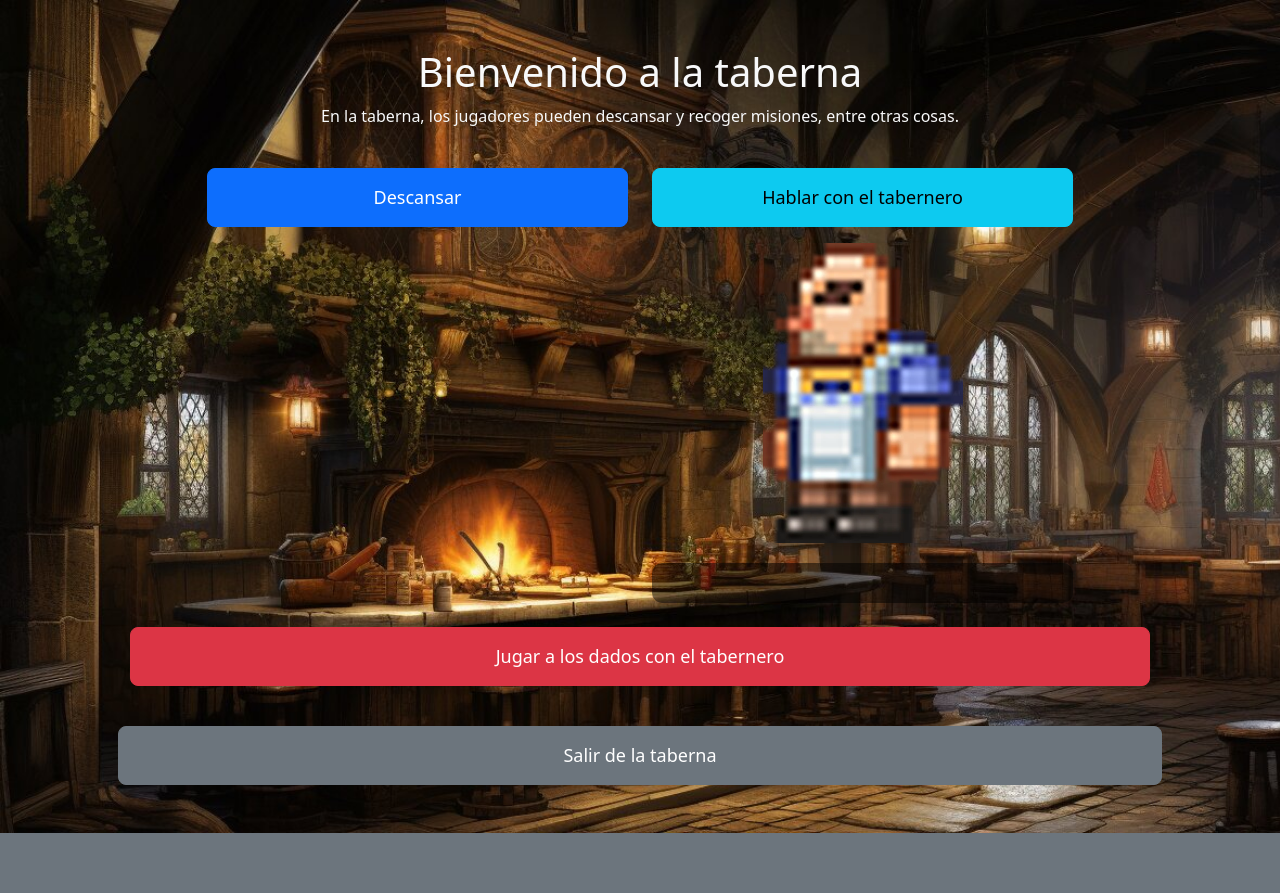
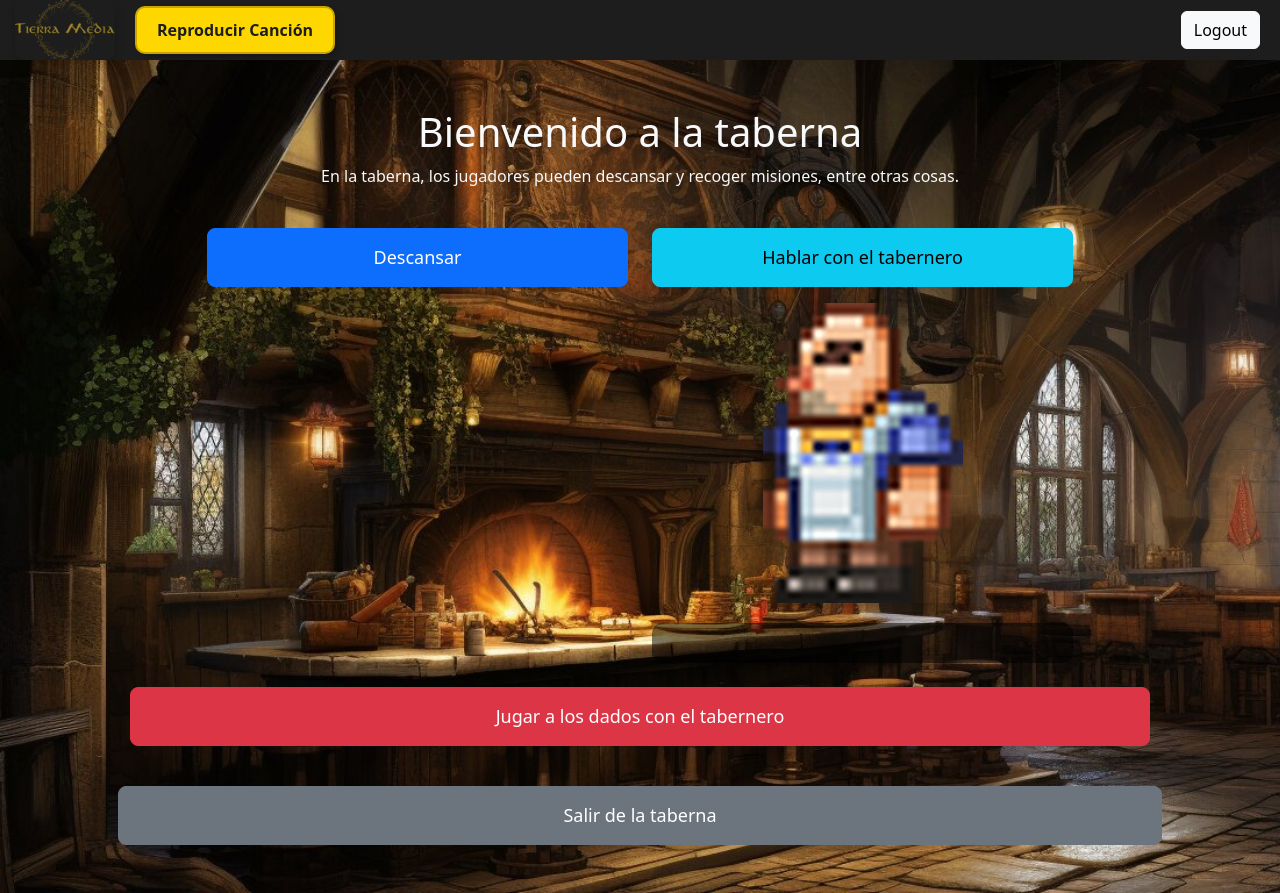
Before and after one commit to Carlos5Noob/TierraMedia-Django, a Django app: page /game/taberna/ in a window 1280 px wide. Before the commit the page ends 833 px from the top, so only its background shows below. Run offline with Django 5.2, Linux system fonts and the light colour scheme; a user stored in the database is signed in.

Commit message:
Taberna terminada

```diff
--- a/app/templates/app/taberna.html
+++ b/app/templates/app/taberna.html
@@ -1,10 +1,13 @@
 <!DOCTYPE html>
 <html lang="en">
+{% load static %}
 <head>
     <meta charset="UTF-8">
     <title>Taberna</title>
     <link href="https://cdn.jsdelivr.net/npm/bootstrap@5.3.3/dist/css/bootstrap.min.css" rel="stylesheet">
+    <link href="{% static 'css/header.css' %}" rel="stylesheet">
     <script src="https://cdn.jsdelivr.net/npm/bootstrap@5.3.3/dist/js/bootstrap.bundle.min.js"></script>
+
     <style>
         img {
             width: 200px;
@@ -13,7 +16,7 @@
             box-shadow: 0 4px 8px rgba(0, 0, 0, 0.2);
         }
 
-        .btn {
+         #botones{
             width: 100%;
             padding: 15px;
             font-size: 18px;
@@ -43,6 +46,20 @@
     </style>
 </head>
 <body style='background-image: url("../../static/resources/Inn.jpg"); background-repeat: no-repeat; background-size: cover;'>
+
+    <header style="background-color: #1D1D1D; position:relative" class="d-flex flex-wrap align-items-center justify-content-start">
+        <a href="{% url 'index' %}">
+            <img src='{% static 'resources/logo-tierra-media.png' %}' alt='home' id="imagen">
+        </a>
+        <form action="{% url 'logout' %}" method='POST'>
+            {% csrf_token %}
+            <button type='submit' class='btn btn-light' id="logout">Logout</button>
+        </form>
+        <audio id="reproductor" hidden="hidden" controls autoplay></audio>
+        <button onclick="CancionRandom()" class="custom-btn mx-3">Reproducir Canción</button>
+        <button onclick="control_reproductor()" class="custom-btn mx-3" id="btn_control" style="display: none">Detener música</button>
+    </header>
+
     <div class="text-light p-5 container text-center rounded">
 
         <div class="taberna-header">
@@ -55,7 +72,7 @@
             <div class="col-12 col-md-5 mb-4">
                 <form method="post">
                     {% csrf_token %}
-                    <button class="btn btn-primary">Descansar</button>
+                    <button class="btn btn-primary" id="botones">Descansar</button>
                 </form>
 
                 {% if descanso %}
@@ -66,7 +83,7 @@
             <div class="col-12 col-md-5 text-center mb-4">
                 <form method="post" action="{% url 'hablar_npc' %}">
                     {% csrf_token %}
-                    <button class="btn btn-info">Hablar con el tabernero</button>
+                    <button class="btn btn-info" id="botones">Hablar con el tabernero</button>
                 </form>
                 <img src="../../static/resources/tabernero.webp" alt="tabernero" class="mt-3">
                 <div class="message-box">
@@ -78,15 +95,50 @@
         </div>
 
         <div class="container">
-            <a href="{% url 'dados' %}"><button class="btn btn-danger">Jugar a los dados con el tabernero</button></a>
+            <a href="{% url 'dados' %}"><button class="btn btn-danger" id="botones">Jugar a los dados con el tabernero</button></a>
         </div>
 
 
         <div class="taberna-footer text-center">
             <a href="{% url 'index' %}">
-                <button class="btn btn-secondary">Salir de la taberna</button>
+                <button class="btn btn-secondary" id="botones">Salir de la taberna</button>
             </a>
         </div>
     </div>
+
+    <script>
+        function CancionRandom() {
+            let songs = [
+                "{% static 'music/RD2_SB.mp3' %}",
+            ];
+
+            let boton = document.getElementById("btn_control");
+            let random = Math.floor(Math.random() * songs.length);
+            let reproductor = document.getElementById("reproductor");
+            reproductor.src = songs[random];
+            reproductor.play();
+
+            if (boton.style.display === "none") {
+                boton.style.display = "block";
+            }
+            if (boton.textContent === "Reanudar música") {
+                boton.textContent = "Detener música";
+            }
+        }
+
+        function control_reproductor() {
+            let reproductor = document.getElementById("reproductor");
+            let boton = document.getElementById("btn_control");
+
+            if (!reproductor.paused) {
+                reproductor.pause();
+                boton.textContent = "Reanudar música";
+            } else {
+                reproductor.play();
+                boton.textContent = "Detener música";
+            }
+        }
+    </script>
+
 </body>
 </html>
```
